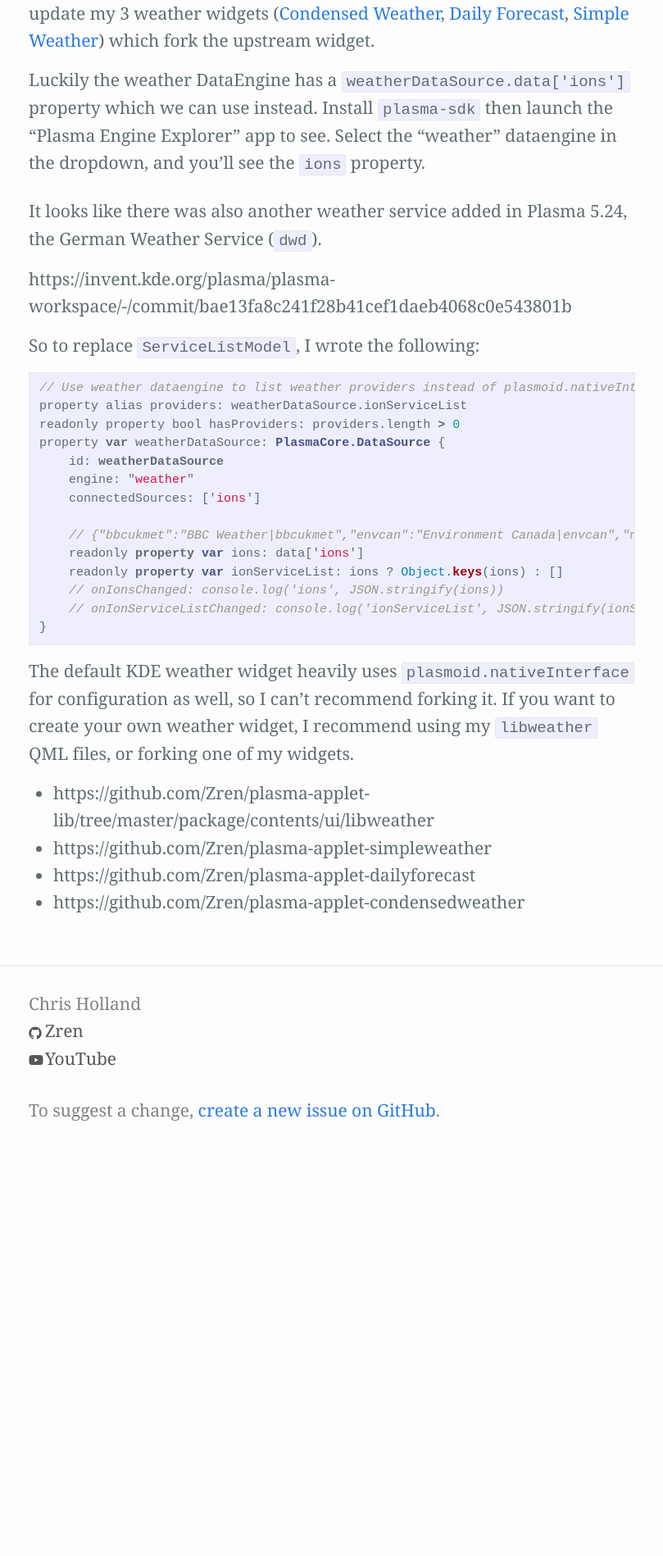
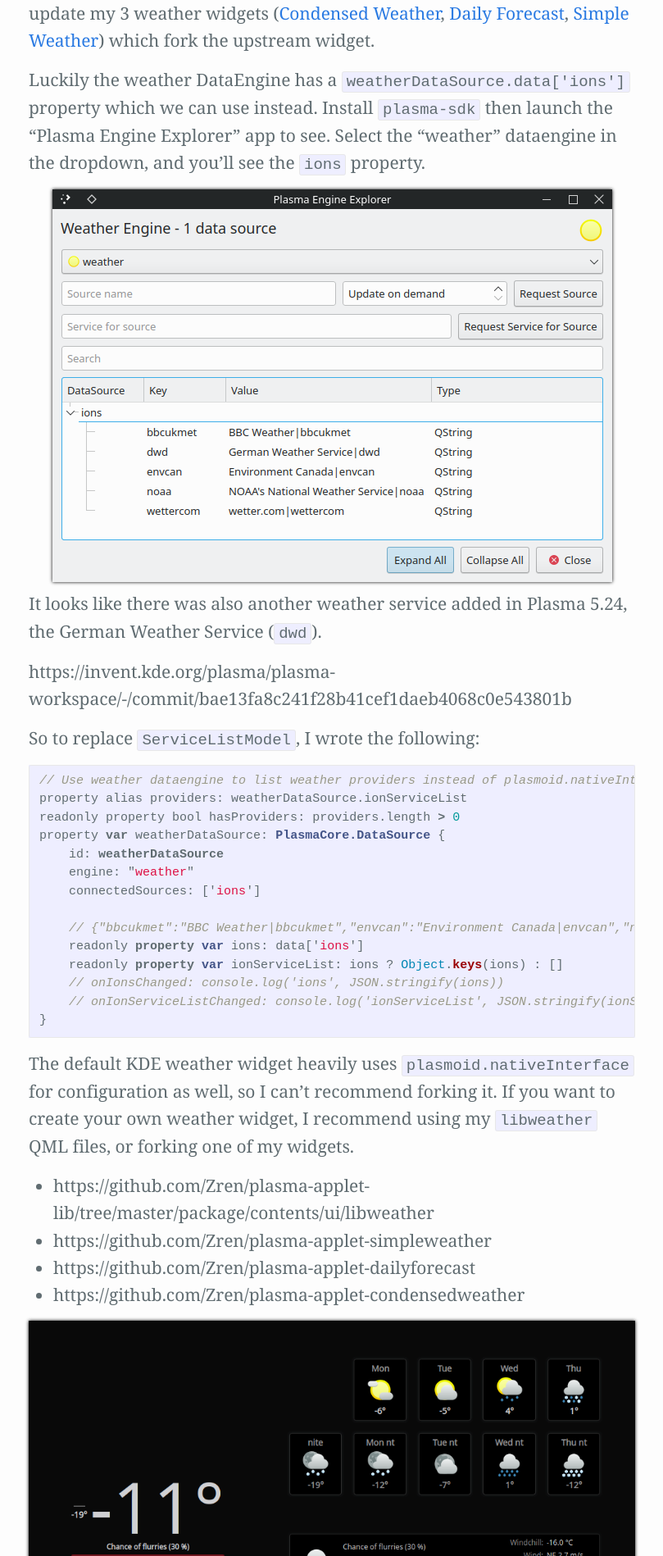
Before and after one commit to Zren/zren.github.io, a Jekyll site: the page built from _posts/2022-02-13-custom-weather-widgets-in-plasma-524.markdown, in a window 1280 px wide. Shown: the part 1231-3129 px from the top of the page at 82% size, without its empty margins (235-1044 px from the left). Built offline with Jekyll 4.4.1, drawn with Linux system fonts in a browser that asks for light colours; before the commit the page ends 2632 px from its top, so only the background shows below that.

Commit message:
Add screenshots

```diff
--- a/_posts/2022-02-13-custom-weather-widgets-in-plasma-524.markdown
+++ b/_posts/2022-02-13-custom-weather-widgets-in-plasma-524.markdown
@@ -56,3 +56,6 @@
 * https://github.com/Zren/plasma-applet-simpleweather
 * https://github.com/Zren/plasma-applet-dailyforecast
 * https://github.com/Zren/plasma-applet-condensedweather
+
+![](/pic/2022-02-13___19-36-15.png)
+![](/pic/2022-02-13___19-34-53.png)
```
Also changed, not shown: pic/2022-02-13___19-34-53.png (added), pic/2022-02-13___19-36-15.png (added), pic/2022-02-13___20-09-31.png (added).
